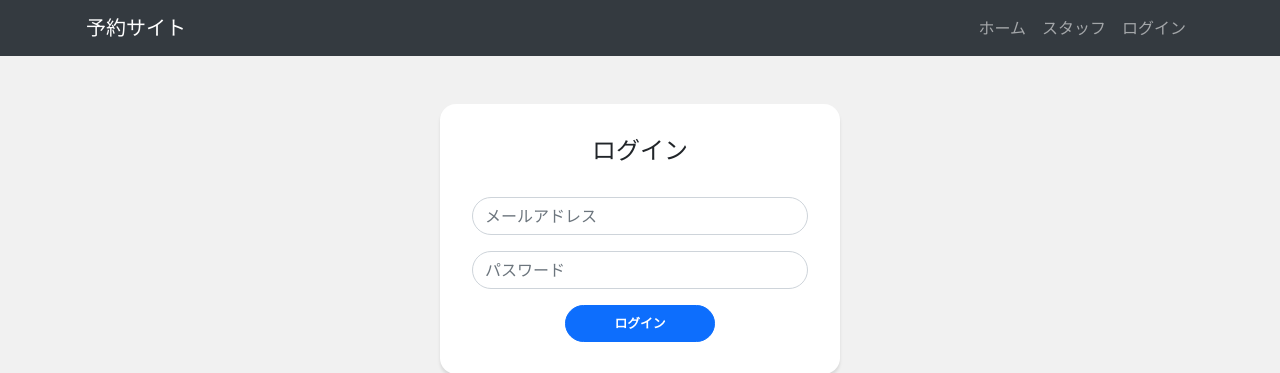
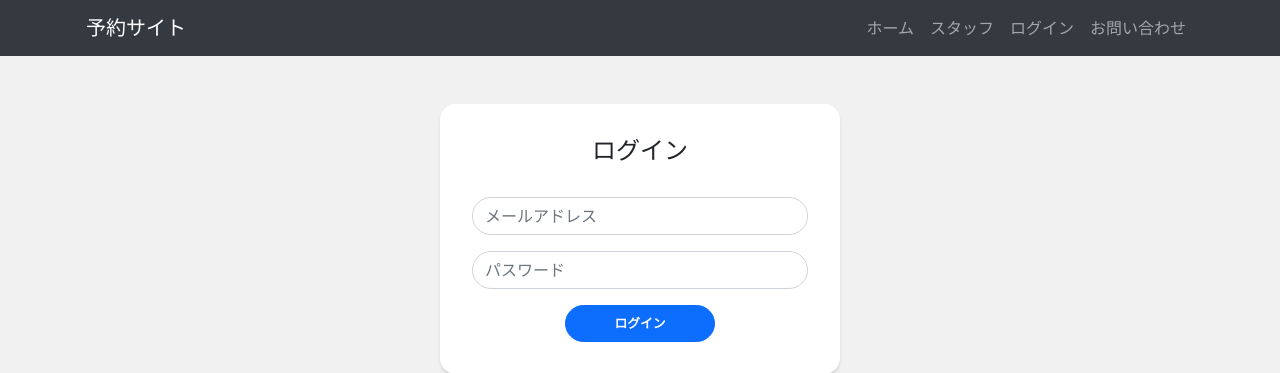
Before and after one commit to akihiro-hosoya/django-reservation, a Django app: page /accounts/login/ in a window 1280 px wide. Shown: the top 373 px of the page. Run offline with Django 3.2, Linux system fonts and the light colour scheme; some libraries are stand-ins or nearby versions.

Commit message:
お問い合わせ

```diff
--- a/app/templates/app/base.html
+++ b/app/templates/app/base.html
@@ -34,6 +34,9 @@
                     <li class="nav-item">
                         <a class="nav-link" href="{% url 'account_login' %}">ログイン</a>
                     </li>
+                    <li class="nav-item">
+                        <a class="nav-link" href="#"">お問い合わせ</a>
+                    </li>
                 {% endif %}
             </ul>
         </div>
```
